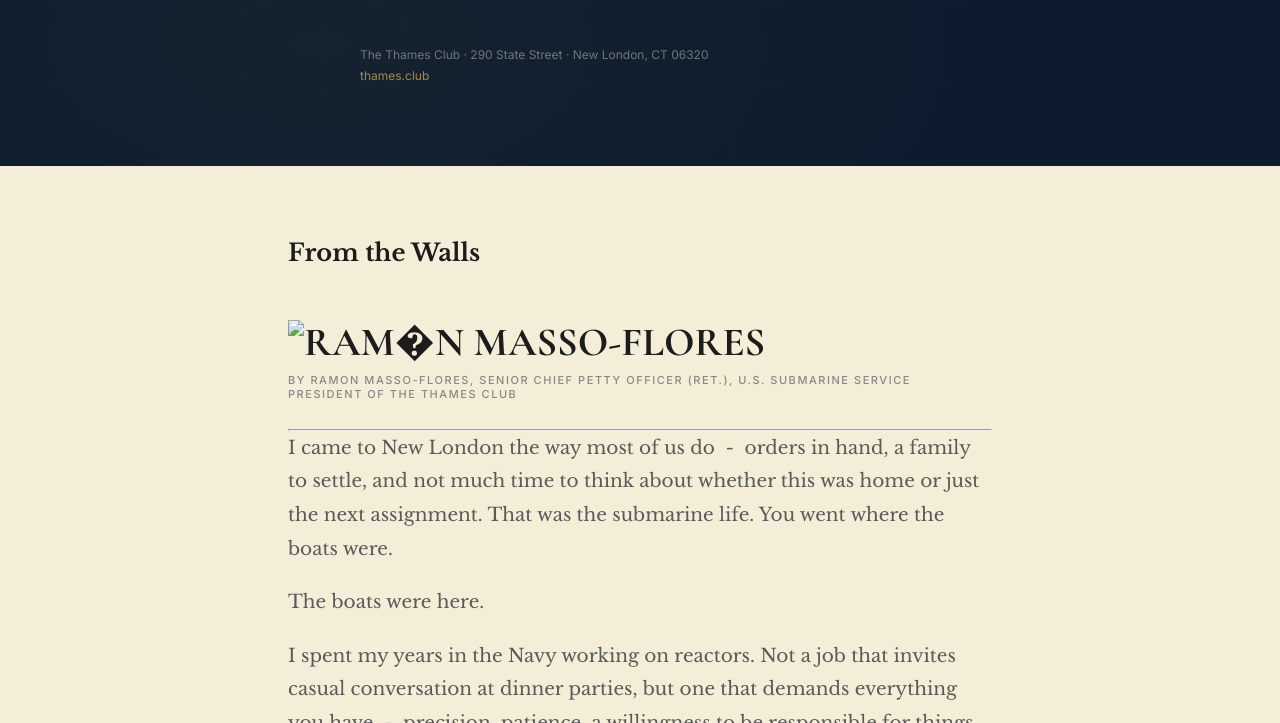
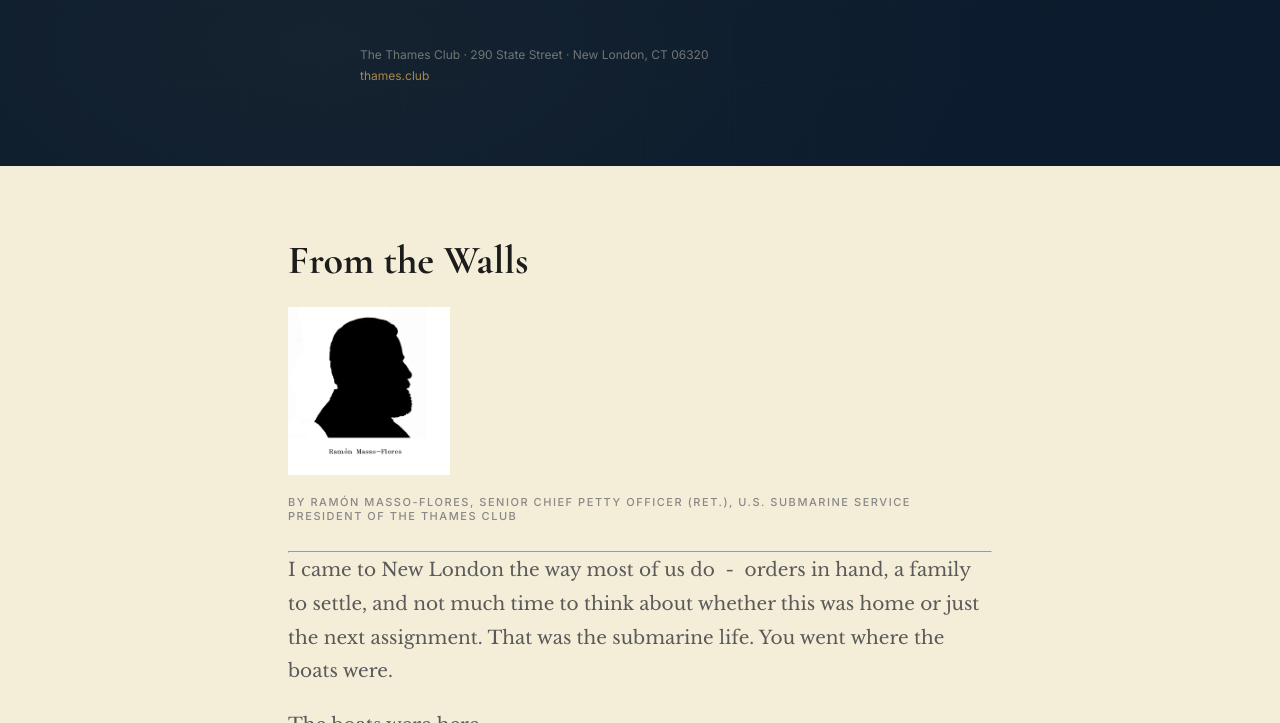
Before and after one commit to Blipscan/ThamesClub-Website, a website: page above-and-below-issue-001.html in a window 1280 px wide. Shown: the part 442-1165 px from the top of the page. Drawn offline with nearby package versions, Linux system fonts and the light colour scheme.

Commit message:
Add Ramon's tile image between heading and byline

```diff
--- a/above-and-below-issue-001.html
+++ b/above-and-below-issue-001.html
@@ -177,12 +177,10 @@
      FROM THE PRESIDENT
      ═══════════════════════════════════════════════ -->
 <article><div class="wn">
-  <h1>From the Walls</h1>
-	<p class="a-head">&nbsp;</p>
-	<p class="a-head">
-	<img alt="RAM�N MASSO-FLORES" height="23%" src="ramon%20tile.jpg" width="23%"></p>
-  <div class="a-sub">By Ramon Masso-Flores, Senior Chief Petty Officer (Ret.), U.S. Submarine Service<br>
-	  President of the thames club</div>
+  <div class="a-head">From the Walls</div>
+  <div style="margin:24px 0 20px"><img alt="Ramón Masso-Flores" src="images/ramon-tile.jpg" style="width:23%;display:block"></div>
+  <div class="a-sub">By Ramón Masso-Flores, Senior Chief Petty Officer (Ret.), U.S. Submarine Service<br>
+    President of the Thames Club</div>
 
   <div class="prose">
       <div class="flex-1 flex flex-col px-4 max-w-3xl mx-auto w-full pt-1">
```
Also changed, not shown: images/ramon-tile.jpg (added).
